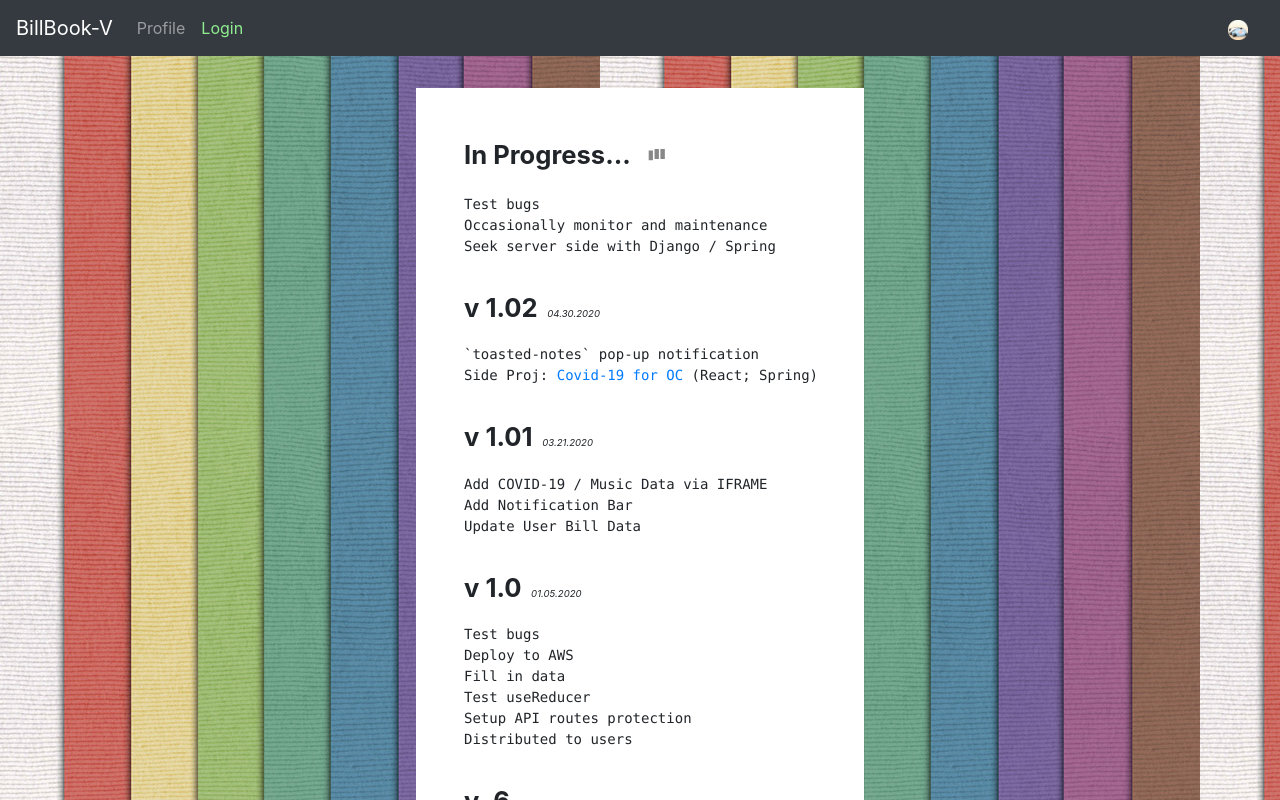
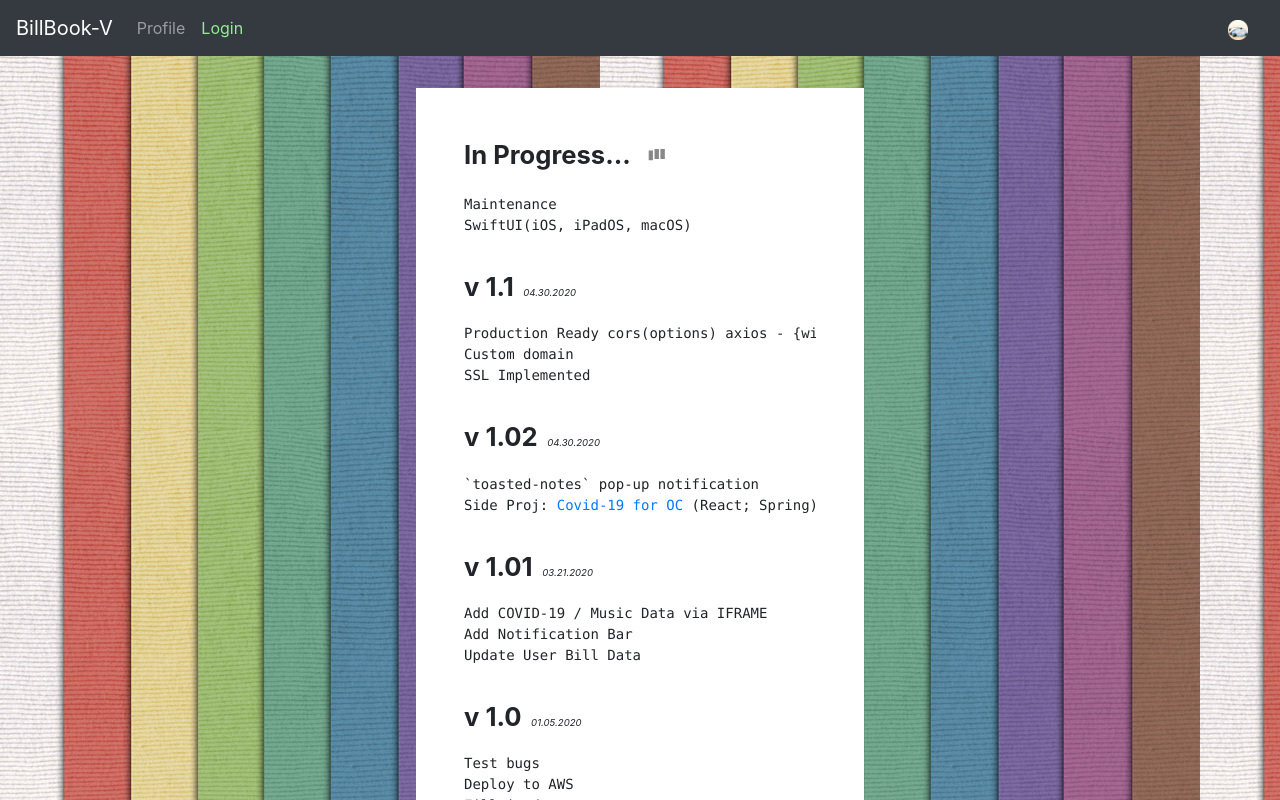
Before and after one commit to iTh1nk/billbook-v, a React (Create React App) app in the folder client/: page /rnotes in a window 1280 px wide. Shown: the top 800 px of the page. Built offline with nearby package versions, Linux system fonts and the light colour scheme; no server answers; a web font is replaced by a local one.

Commit message:
update rnotes

```diff
--- a/client/src/components/Rnotes.js
+++ b/client/src/components/Rnotes.js
@@ -69,9 +69,20 @@
         version={<InProgress />}
         content={
           <pre>
-            Test bugs <br />
-            Occasionally monitor and maintenance <br />
-            Seek server side with Django / Spring
+            Maintenance <br />
+            SwiftUI(iOS, iPadOS, macOS)
+          </pre>
+        }
+      />
+      <Progress
+        version="v 1.1"
+        date="04.30.2020"
+        content={
+          <pre>
+            Production Ready {"cors(options)"}{" "}
+            {"axios - {withCredentials: true} - Passport"} <br />
+            Custom domain <br />
+            SSL Implemented
           </pre>
         }
       />
```
